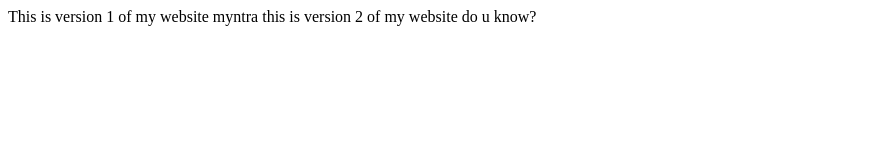
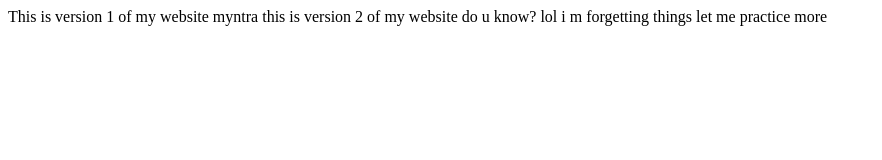
Before and after one commit to mohanreddyk324/myntra_repo, a plain HTML site: page index.html in a window 1280 px wide. Shown: the whole page, without its empty margins (0-882 px from the left). Drawn offline with Linux system fonts and the light colour scheme.

Commit message:
need to practise more

```diff
--- a/index.html
+++ b/index.html
@@ -3,5 +3,6 @@
 This is version 1 of my website myntra
 this is version 2 of my website
 do u know?
-
+lol i m forgetting things
+let me practice more
 </html>
```
